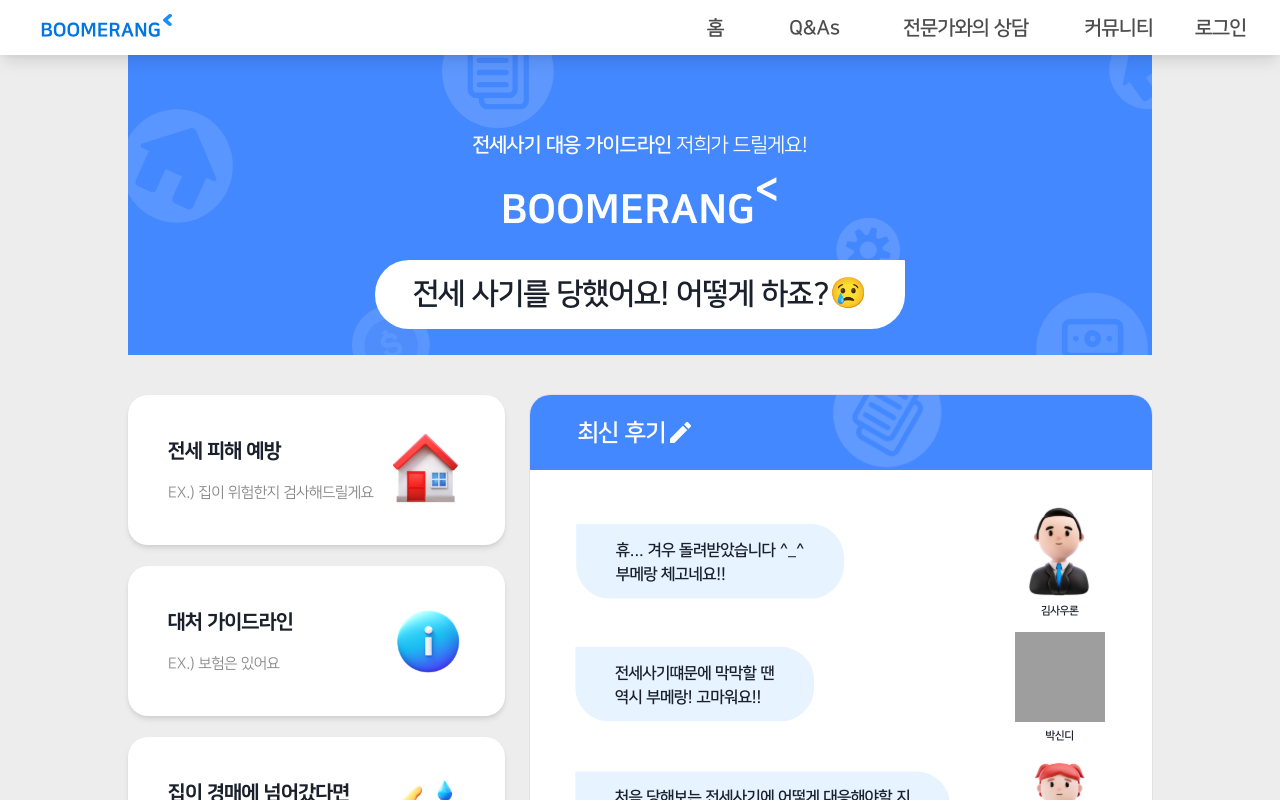
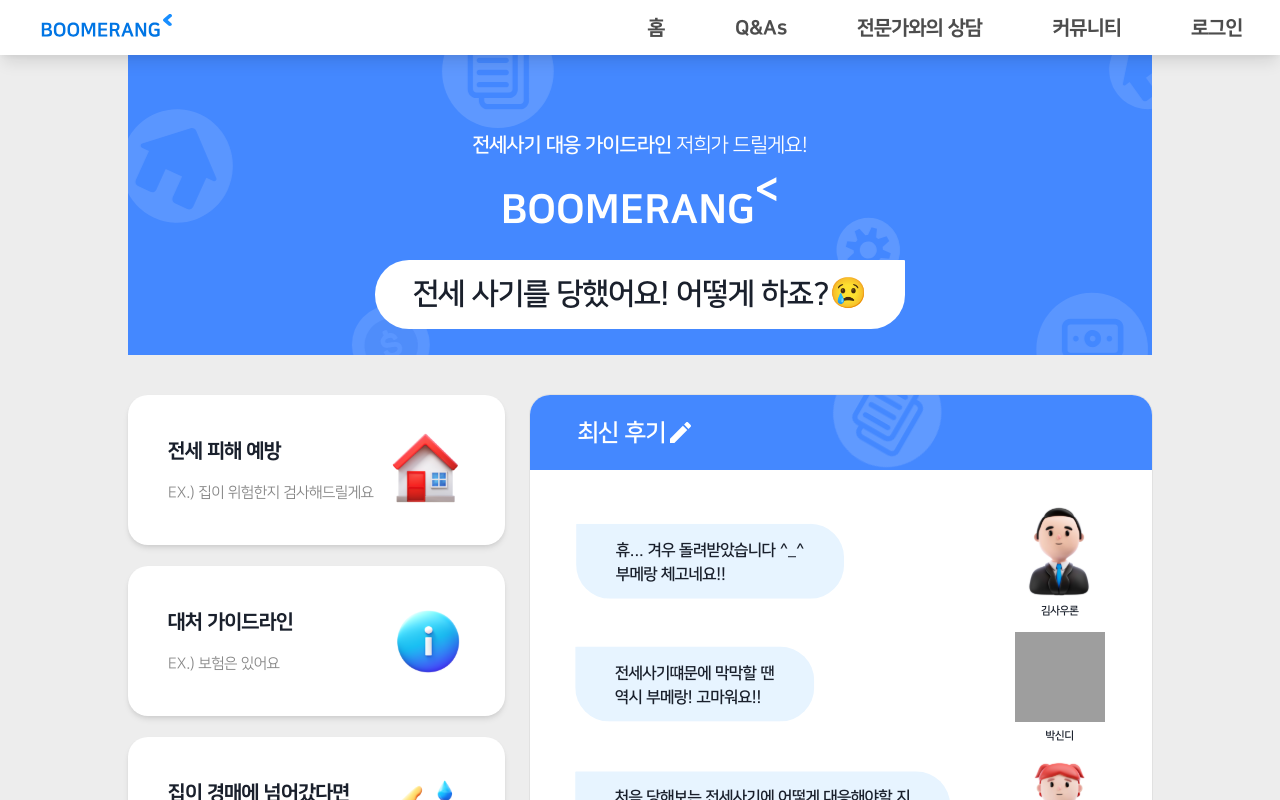
Before and after one commit to kakao-tech-campus-2nd-step3/Team11_FE, a React (Vite) app: page / in a window 1280 px wide. Shown: the top 800 px of the page. Built offline with nearby package versions, Linux system fonts and the light colour scheme; grey boxes are pictures that could not be loaded.

Commit message:
fix: Header 수정

```diff
--- a/src/components/commons/Header.tsx
+++ b/src/components/commons/Header.tsx
@@ -25,57 +25,21 @@ export const Header: React.FC<PropH> = ({ h }) => {
         <Image src={logo} alt="logo" w={132} h={27} ml={10} />
       </Link>
 
-      <Flex mr={2} color="#4D4D4D" fontSize={20} fontWeight="bold">
+      <Flex
+        mr={'37px'}
+        color="#4D4D4D"
+        fontSize={'20px'}
+        fontWeight={800}
+        gap={'70px'}
+      >
         <Link to={ROUTER_PATH.ROOT}>
-          <Text
-            w={99}
-            h={55}
-            display="flex"
-            justifyContent="center"
-            alignItems="center"
-          >
-            홈
-          </Text>
+          <Text>홈</Text>
         </Link>
-        <Text
-          w={99}
-          h={55}
-          display="flex"
-          justifyContent="center"
-          alignItems="center"
-        >
-          Q&As
-        </Text>
-        <Text
-          w={204}
-          h={55}
-          display="flex"
-          justifyContent="center"
-          alignItems="center"
-        >
-          전문가와의 상담
-        </Text>
-        <Text
-          w={102}
-          h={55}
-          display="flex"
-          justifyContent="center"
-          alignItems="center"
-        >
-          커뮤니티
-        </Text>
-        <a
-          href={'http://13.125.238.177:8080/api/v1/auth/login'}
-        >
-          <Text
-            w={102}
-            h={55}
-            display="flex"
-            justifyContent="center"
-            alignItems="center"
-          >
-            로그인
-          </Text>
+        <Text>Q&As</Text>
+        <Text>전문가와의 상담</Text>
+        <Text>커뮤니티</Text>
+        <a href={'http://13.125.238.177:8080/api/v1/auth/login'}>
+          <Text>로그인</Text>
         </a>
       </Flex>
     </Box>
```
